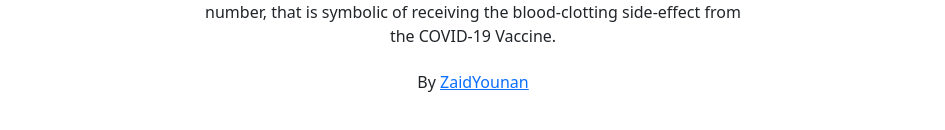
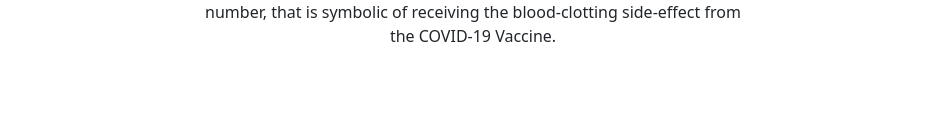
Before and after one commit to ZaidYounan/vaccine-side-effect-risk, a React (Create React App) app: page / in a window 1280 px wide. Shown: the part 558-688 px from the top of the page, without its empty margins (167-1112 px from the left). Built offline with nearby package versions, Linux system fonts and the light colour scheme; the HTML template or start-up script is replaced by a standard one.

Commit message:
Disable text selection, remove my name/github link to anonymize app

```diff
--- a/src/component/Button.css
+++ b/src/component/Button.css
@@ -1,5 +1,7 @@
 html, body {
     height:100%;
+    user-select:none;
+
 }
 
 div#root {
@@ -33,9 +35,7 @@
     font-size:larger;
 }
 
-footer {
-    display:inline-block;
-}
+
 
 @media screen and (max-width: 500px) {
     div.container {
--- a/src/component/Button.js
+++ b/src/component/Button.js
@@ -39,7 +39,7 @@
             {checkUnlucky()}
             <p>{randomNumber}</p>
             <p>You have been assigned the unlucky number <strong>{unLucky}</strong>. If you roll this number, that is symbolic of receiving the blood-clotting side-effect from the COVID-19 Vaccine.</p>
-            <p>By <a href='https://github.com/ZaidYounan'>ZaidYounan</a></p>
+            {/* <p>By <a href='https://github.com/ZaidYounan'>ZaidYounan</a></p> */}
         </div>
 
     )
```
